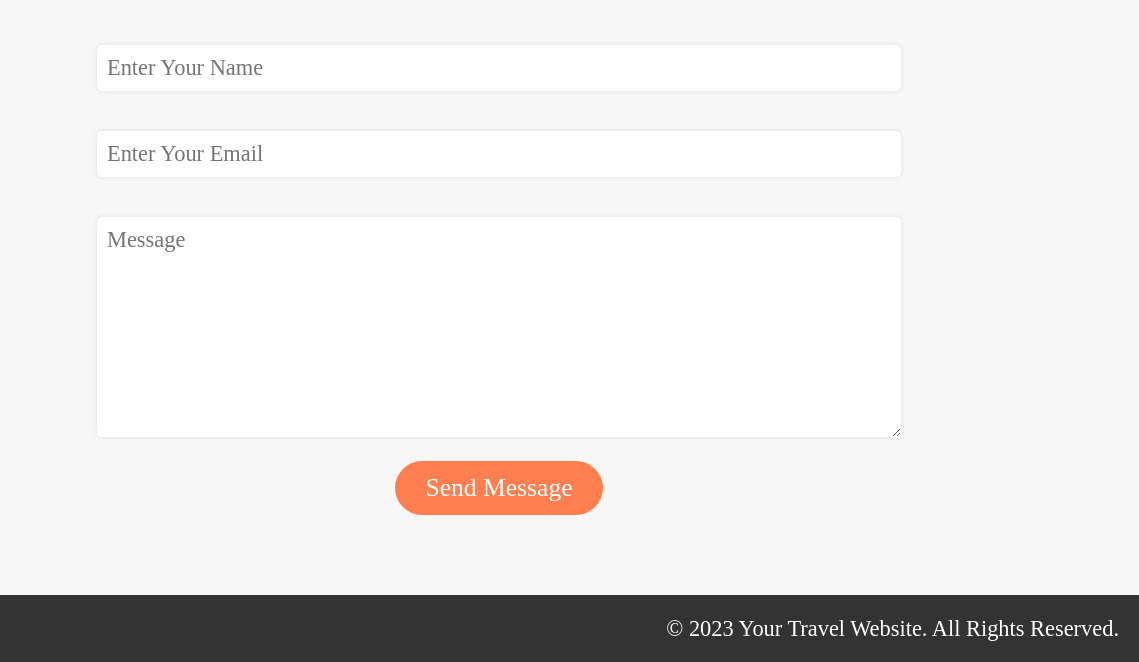
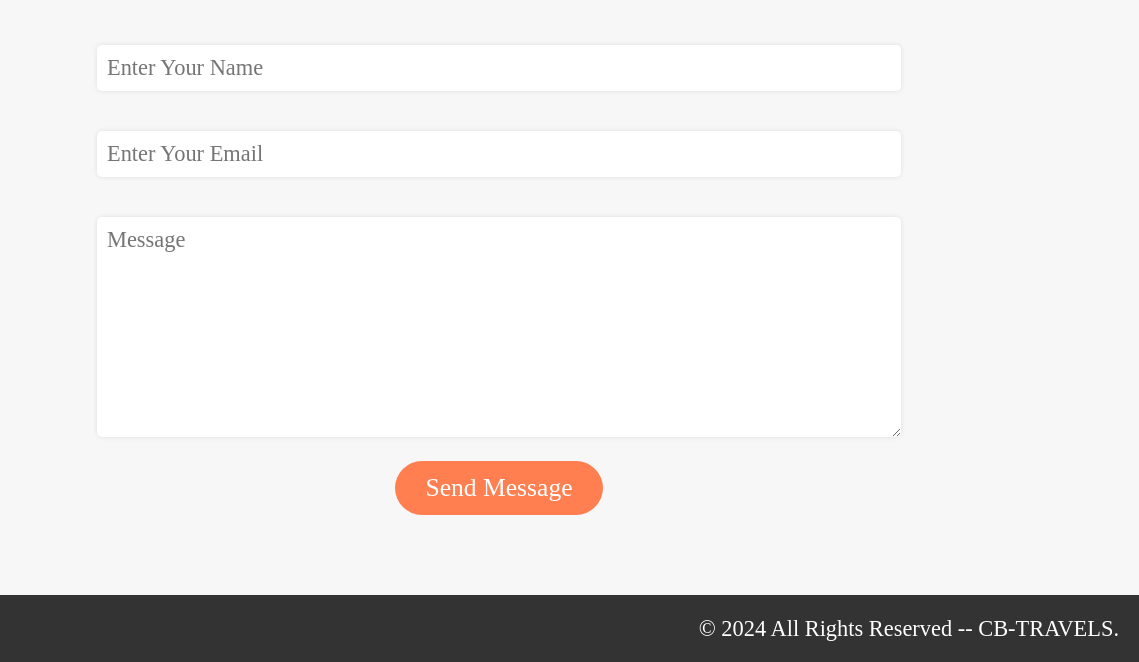
Before and after one commit to bhashkar017/HACKATHON-1, a plain HTML site: page index.html in a window 1280 px wide. Shown: the part 4503-5165 px from the top of the page, 141-1280 px from the left. Drawn offline with Linux system fonts and the light colour scheme; a web font is replaced by a local one.

Commit message:
Update index.html
there were some alphabetical mistakes  so we corrected them

```diff
--- a/index.html
+++ b/index.html
@@ -220,7 +220,7 @@ This scenic pathway offers stunning views of the river and serves as a popular s
             ><i class="fab fa-instagram"></i
           ></a>
         </div>
-        <p>&copy; 2023 Your Travel Website. All Rights Reserved.</p>
+        <p>&copy; 2024 All Rights Reserved -- CB-TRAVELS.</p>
       </footer>
     </main>
   </body>
```
